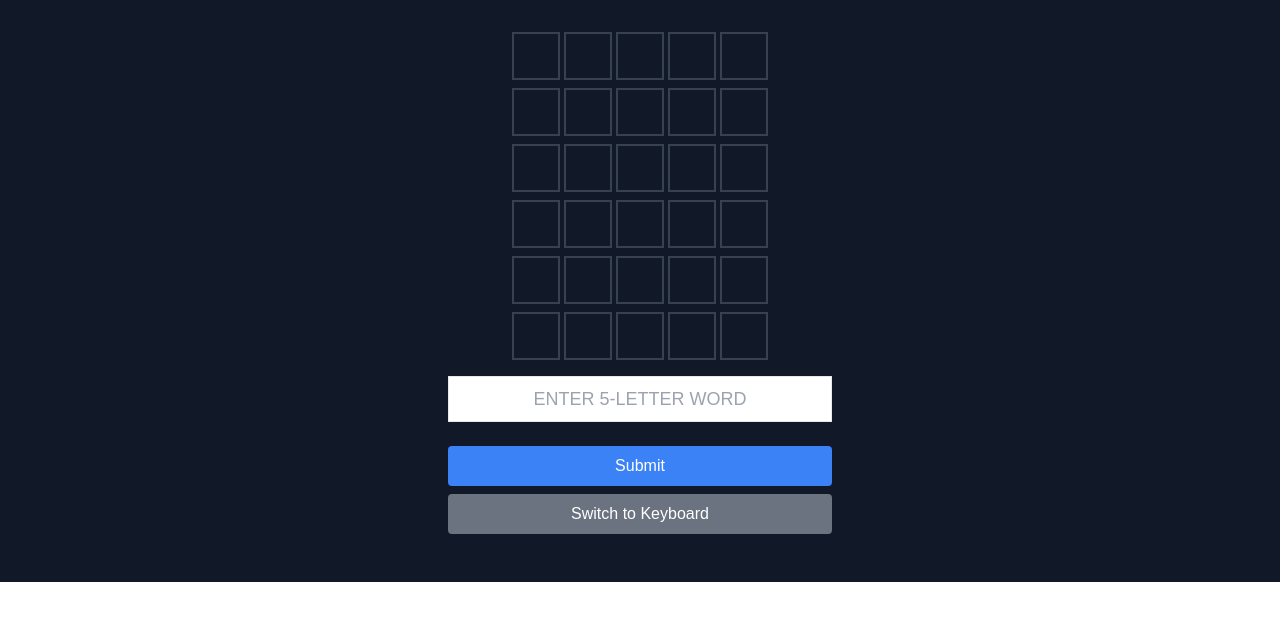
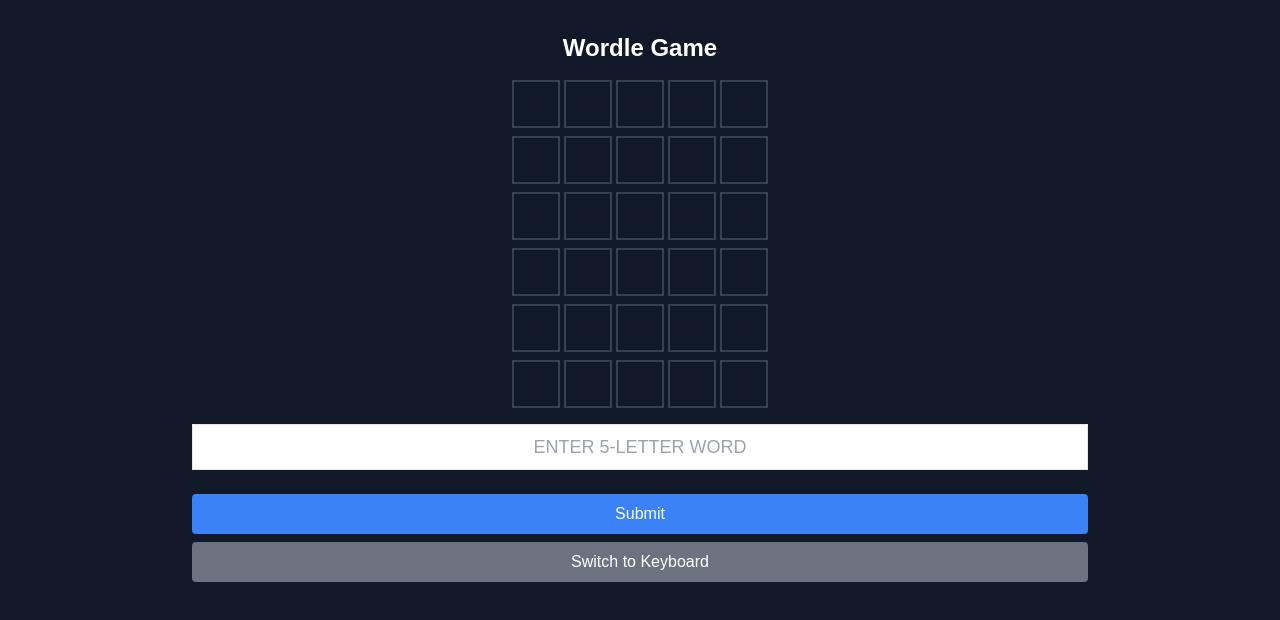
Before and after one commit to grind4mastery/tester, a Next.js app: page / in a window 1280 px wide. Shown: the top 620 px of the page. Built offline with nearby package versions, Linux system fonts and the light colour scheme.

Commit message:
Updated board + keyboard size

```diff
--- a/app/components/wordle.js
+++ b/app/components/wordle.js
@@ -92,11 +92,10 @@ const WordleGame = () => {
   };
 
   return (
-    <div className="relative bg-gray-900 py-8 px-4">
-      <div className="flex justify-center items-start w-full max-w-4xl mx-auto">
+    <div className="relative bg-gray-900 py-8 px-4 min-h-screen flex flex-col items-center">
+      <div className="flex flex-col items-center w-full max-w-4xl mx-auto">
         {/* Wordle Game Board Container */}
-        <div className="flex flex-col items-center max-w-sm w-full">
-          {/* <h1 className="text-2xl font-bold mb-4 text-white">Wordle Game</h1> */}
+        <h1 className="text-2xl font-bold mb-4 text-white">Wordle Game</h1>
 
         <div className="grid grid-rows-6 gap-2 mb-4 justify-center">
           {Array.from({ length: 6 }).map((_, attemptIndex) => (
@@ -165,9 +164,7 @@ const WordleGame = () => {
 
         {gameOver && (
           <div className="mt-4">
-              <p className="text-2xl font-bold text-white">
-                Your Score: {score}
-              </p>
+            <p className="text-2xl font-bold text-white">Your Score: {score}</p>
             <button
               onClick={resetGame}
               className="bg-green-500 text-white py-2 px-4 rounded mt-2"
@@ -177,7 +174,6 @@ const WordleGame = () => {
           </div>
         )}
       </div>
-      </div>
 
       {/* Trigger Confetti when the player wins */}
       {triggerConfetti && <ConfettiComponent />}
```
Lines whose indentation alone changed are shown as unchanged.
